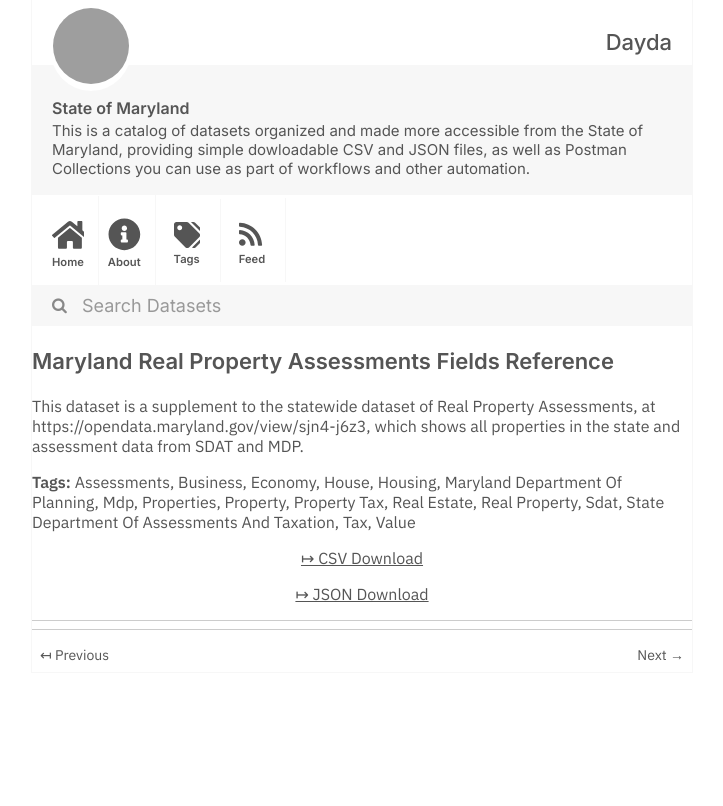
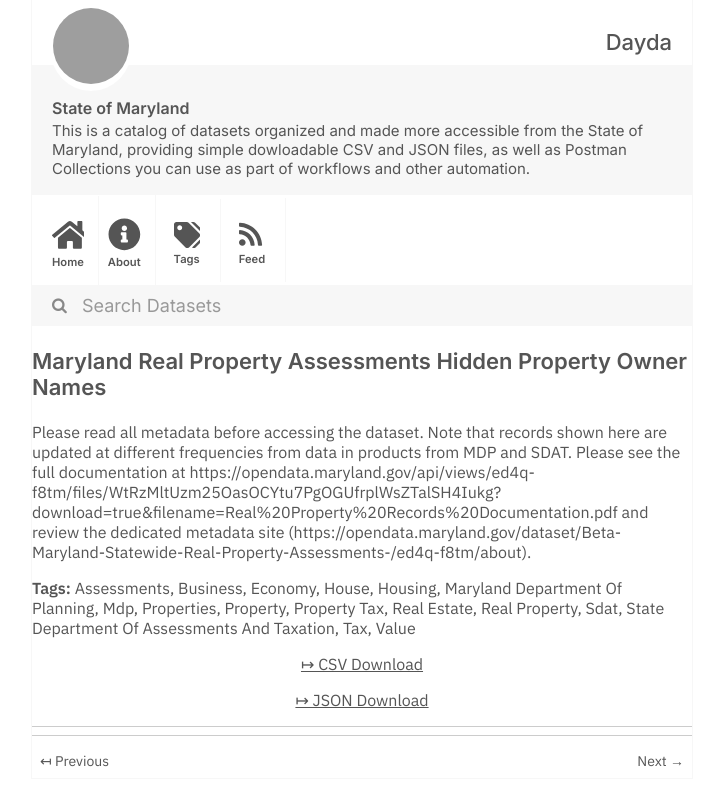
Before and after one commit to dayda-entities/state-of-maryland, a Jekyll site: the page built from _posts/2020-11-10-maryland-real-property-assessm.md, in a window 1280 px wide, cut to the strip 0-806 px from the top of the page. Shown: the whole strip, without its empty margins (278-1001 px from the left). Built offline with Jekyll 4.4.1, drawn with Linux system fonts in a browser that asks for light colours; grey boxes are pictures that could not be loaded.

Commit message:
Publish Data

```diff
--- a/_posts/2020-11-10-maryland-real-property-assessm.md
+++ b/_posts/2020-11-10-maryland-real-property-assessm.md
@@ -1,7 +1,7 @@
 ---
-title: Maryland Real Property Assessments Fields Reference
-created: '2020-11-10T17:25:45.372735'
-modified: '2020-11-10T17:25:45.372746'
+title: Maryland Real Property Assessments Hidden Property Owner Names
+created: '2020-11-10T17:24:39.279063'
+modified: '2020-12-04T19:14:40.707902'
 state: active
 type: dataset
 tags:
@@ -23,10 +23,10 @@ tags:
   - Value
 groups:
   - Local Government
-csv_url: 'https://opendata.maryland.gov/api/views/w8th-47fz/rows.csv?accessType=DOWNLOAD'
+csv_url: 'https://opendata.maryland.gov/api/views/ed4q-f8tm/rows.csv?accessType=DOWNLOAD'
 json_url: >-
-  https://opendata.maryland.gov/api/views/w8th-47fz/rows.json?accessType=DOWNLOAD
+  https://opendata.maryland.gov/api/views/ed4q-f8tm/rows.json?accessType=DOWNLOAD
 layout: post
 
 ---
-This dataset is a supplement to the statewide dataset of Real Property Assessments, at https://opendata.maryland.gov/view/sjn4-j6z3, which shows all properties in the state and assessment data from SDAT and MDP.
+Please read all metadata before accessing the dataset. Note that records shown here are updated at different frequencies from data in products from MDP and SDAT. Please see the full documentation at https://opendata.maryland.gov/api/views/ed4q-f8tm/files/WtRzMltUzm25OasOCYtu7PgOGUfrplWsZTalSH4Iukg?download=true&filename=Real%20Property%20Records%20Documentation.pdf and review the dedicated metadata site (https://opendata.maryland.gov/dataset/Beta-Maryland-Statewide-Real-Property-Assessments-/ed4q-f8tm/about).
```
